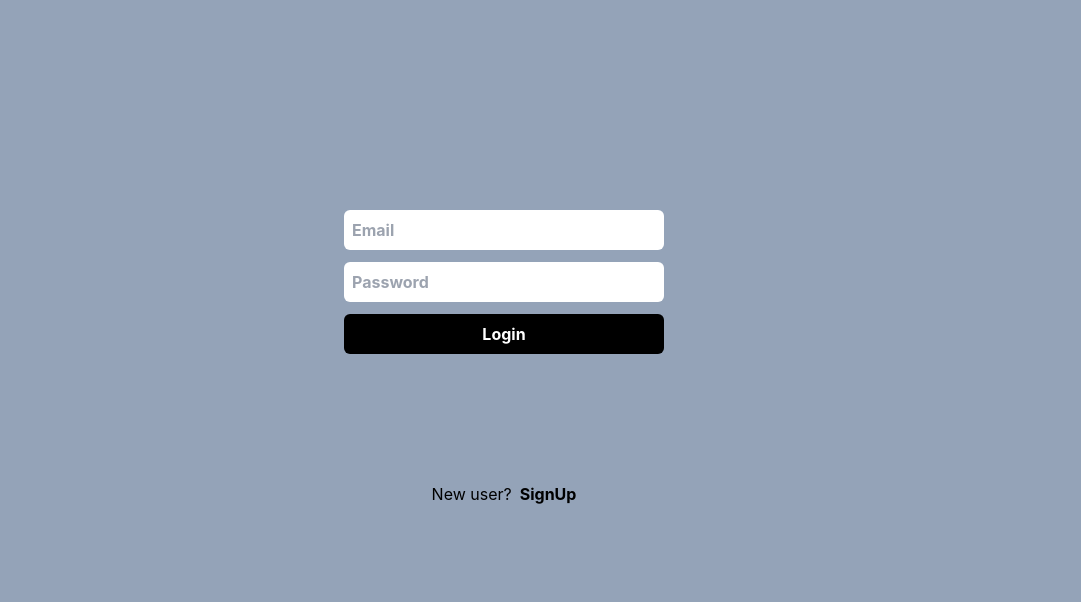
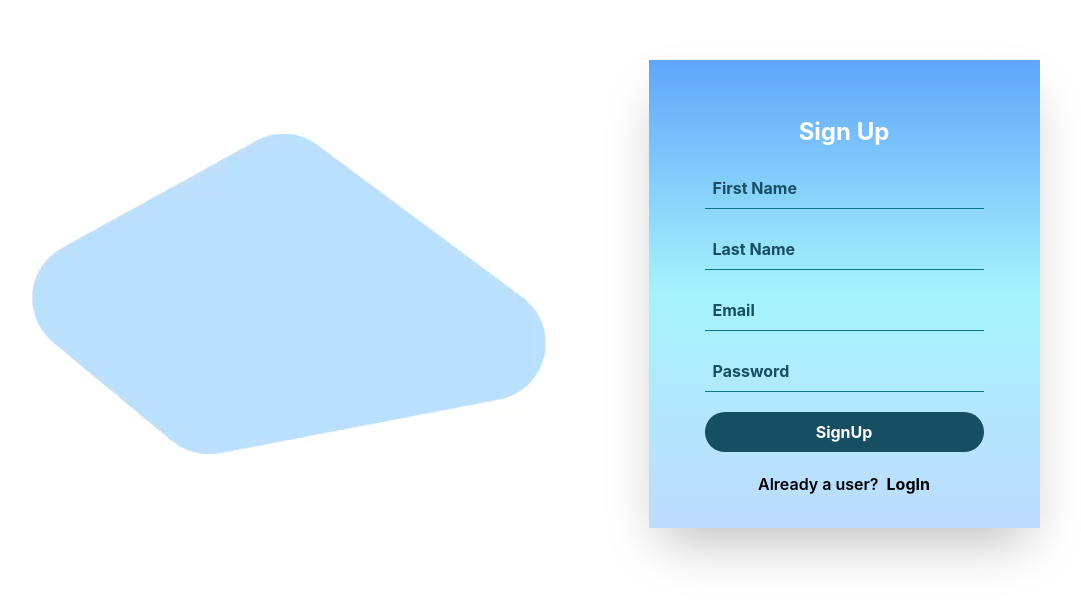
Before and after one commit to Yashsoni23/Yashsoni23-Video-conference-WITH-P.UI-, a React (Create React App) app: page / in a window 1280 px wide. Shown: the part 106-708 px from the top of the page, without its empty margins (136-1217 px from the left). Built offline with nearby package versions, Linux system fonts and the light colour scheme; no server answers.

Commit message:
UI changes done

```diff
--- a/src/App.css
+++ b/src/App.css
@@ -48,6 +48,9 @@
 
 .bg-mobile{
   background: url("./Assets/7.gif");
-
   background-size: cover;
 }
+.bg-laptop{
+  background: url("./Assets/3\ .gif");
+  background-size: cover;
+}
--- a/src/pages/Login.jsx
+++ b/src/pages/Login.jsx
@@ -1,28 +1,45 @@
-import React, { useState,useEffect } from "react";
+import React, { useState, useEffect } from "react";
 import { useNavigate } from "react-router-dom";
 import LogIn from "./components/LogInpage";
-import SignUp from "./components/SignUp";
+import SignUp from "./components/SignUpPage";
 import { useFirebase } from "./context/firebase";
 const Login = () => {
-
-  const [already, NewUser] = useState(true);
-    const firebase = useFirebase();
-    const navigate = useNavigate();
-
+  const [already, NewUser] = useState(false);
+  const firebase = useFirebase();
+  const navigate = useNavigate();
 
   useEffect(() => {
-
     if (firebase.isLoggedIn) {
-      navigate("/dashboard")
+      navigate("/dashboard");
     }
-  }, [ firebase,navigate]);
+  }, [firebase, navigate]);
 
   return (
     <>
-      <div className="flex w-screen h-screen justify-center items-center">
-        <div className="flex flex-col w-full justify-center items-center h-full  bg-slate-400">
+      <div className="flex sm:flex-row gap-10 flex-col-reverse w-screen h-screen justify-center items-center">
+      <div className="flex">
+        <div className="flex sm:w-[640px] w-[320px]  sm:h-[640px] h-[320px]  bg-laptop "></div>
+
+      </div>
+
+        <div
+          className={`flex flex-col relative shadow-2xl w-max h-max pb-5 justify-center items-center
+          ${
+            !already
+              ? "bg-gradient-to-b from-blue-400 via-cyan-200 to-blue-200 "
+              : "bg-white"
+          }`}
+        >
           {!already ? <SignUp /> : <LogIn />}
-          <div className="flex"><h1>{!already ? "Already a" : "New"} user? </h1><button onClick={()=>NewUser(!already)} className="font-bold pl-2">{!already ? "LogIn"  : "SignUp"}</button></div>
+          <div className="flex font-semibold  absolute bottom-8">
+            <h1>{!already ? "Already a" : "New"} user? </h1>
+            <button
+              onClick={() => NewUser(!already)}
+              className="font-bold pl-2"
+            >
+              {!already ? "LogIn" : "SignUp"}
+            </button>
+          </div>
         </div>
       </div>
     </>
--- a/src/pages/components/LogInpage.jsx
+++ b/src/pages/components/LogInpage.jsx
@@ -2,7 +2,7 @@ import React, { useState } from "react";
 import { useNavigate } from "react-router-dom";
 import { toast, ToastContainer } from "react-toastify";
 import { useFirebase } from "../context/firebase";
-
+import {BiUser} from "react-icons/bi"
 const LogIn = () => {
   const [email, setEmail] = useState();
   const [Password, setPassword] = useState();
@@ -43,15 +43,21 @@ const LogIn = () => {
     <ToastContainer/>
       <form
         action=""
-        className="flex gap-3 w-1/2 h-1/2 justify-center items-center bg-slate-400 flex-col"
+        className="flex gap-5 w-max p-14 h-1/2 justify-center items-center flex-col"
       >
+        <div className="flex flex-col gap-4">
+            <div className="flex justify-center items-center w-[100px] h-[100px] bg-cyan-900 rounded-full">
+              <BiUser className=" text-5xl text-white"/>
+            </div>
+            <h1 className="font-bold text-2xl">Welcome</h1>
+        </div>
         <input
           value={email}
           onChange={(e) => {
             setEmail(e.target.value);
           }}
           type="email"
-          className=" rounded-md focus:outline-none p-2 w-1/2 font-bold pl-2"
+          className=" border-b-[1px] focus:border-b-2 focus:border-teal-900 border-cyan-700 bg-transparent placeholder:text-cyan-900 text-cyan-900  focus:outline-none p-2 w-full font-bold pl-2"
           placeholder="Email"
         />
         <input
@@ -60,13 +66,13 @@ const LogIn = () => {
             setPassword(e.target.value);
           }}
           type="password"
-          className=" rounded-md focus:outline-none p-2 w-1/2 font-bold pl-2"
+          className=" border-b-[1px] focus:border-b-2 focus:border-teal-900 border-cyan-700 bg-transparent placeholder:text-cyan-900 text-cyan-900  focus:outline-none p-2 w-full font-bold pl-2"
           placeholder="Password"
         />
         <button
           onClick={handleLogin}
           type="submit"
-          className="p-2 rounded-md hover:bg-white hover:text-black transition-all duration-300 hover:border-2 hover:border-black bg-black text-white font-bold w-1/2"
+          className="p-2  rounded-full hover:bg-white hover:text-cyan-900 transition-all duration-300 hover:border-2 hover:border-cyan-900 bg-cyan-900 text-white font-bold w-full"
         >
           Login
         </button>
--- a/src/pages/components/SignUp.jsx
+++ b/src/pages/components/SignUpPage.jsx
@@ -1,7 +1,7 @@
 import React, { useEffect, useState } from "react";
 import { useFirebase } from "../context/firebase";
 import { ToastContainer, toast } from "react-toastify";
-import { useNavigate } from 'react-router-dom';
+import { useNavigate } from "react-router-dom";
 import "react-toastify/dist/ReactToastify.css";
 
 const SignUp = () => {
@@ -11,12 +11,11 @@ const SignUp = () => {
   const [FirstName, setFirstName] = useState();
   const [LastName, setLastName] = useState();
   const firebase = useFirebase();
-    useEffect(()=>{
+  useEffect(() => {
     // if(firebase.isLoggedIn){
     //     navigate("/")
     // }
-
-    },[firebase,navigate])
+  }, [firebase, navigate]);
   const toastSuccess = () => {
     toast("Logged In Successful", {
       autoClose: true,
@@ -25,12 +24,18 @@ const SignUp = () => {
   };
   const handleSignUp = (e) => {
     e.preventDefault();
-
+    firebase
+      .UserDetails(FirstName, LastName, email, Password)
+      .then((data) => {
         firebase
           .signUp(email, Password)
           .then((data) => {
             toastSuccess();
             console.log(data);
+          })
+          .catch((error) => {
+            toast(`error ${error}`);
+          });
       })
       .catch((error) => {
         toast(`error ${error}`);
@@ -43,15 +48,16 @@ const SignUp = () => {
 
       <form
         action=""
-        className="flex gap-3 w-1/2 h-1/2 justify-center items-center bg-slate-400 flex-col"
+        className="flex gap-5 w-max p-14 h-1/2 justify-center items-center flex-col"
       >
+        <h1 className="font-bold text-2xl text-white">Sign Up</h1>
         <input
           value={FirstName}
           onChange={(e) => {
             setFirstName(e.target.value);
           }}
           type="text"
-          className=" rounded-md focus:outline-none p-2 w-1/2 font-bold pl-2"
+          className=" border-b-[1px] focus:border-b-2 focus:border-teal-900 border-cyan-700 bg-transparent placeholder:text-cyan-900 text-cyan-900  focus:outline-none p-2 w-full font-bold pl-2"
           placeholder="First Name"
         />
         <input
@@ -60,7 +66,7 @@ const SignUp = () => {
             setLastName(e.target.value);
           }}
           type="text"
-          className=" rounded-md focus:outline-none p-2 w-1/2 font-bold pl-2"
+          className=" border-b-[1px] focus:border-b-2 focus:border-teal-900 border-cyan-700 bg-transparent placeholder:text-cyan-900 text-cyan-900  focus:outline-none p-2 w-full font-bold pl-2"
           placeholder="Last Name"
         />
         <input
@@ -69,7 +75,7 @@ const SignUp = () => {
             setEmail(e.target.value);
           }}
           type="email"
-          className=" rounded-md focus:outline-none p-2 w-1/2 font-bold pl-2"
+          className=" border-b-[1px] focus:border-b-2 focus:border-teal-900 border-cyan-700 bg-transparent placeholder:text-cyan-900 text-cyan-900  focus:outline-none p-2 w-full font-bold pl-2"
           placeholder="Email"
         />
         <input
@@ -78,12 +84,12 @@ const SignUp = () => {
             setPassword(e.target.value);
           }}
           type="password"
-          className=" rounded-md focus:outline-none p-2 w-1/2 font-bold pl-2"
+          className=" border-b-[1px] focus:border-b-2 focus:border-teal-900 border-cyan-700 bg-transparent placeholder:text-cyan-900 text-cyan-900 focus:bg-transparent focus:outline-none p-2 w-full font-bold pl-2"
           placeholder="Password"
         />
         <button
           type="submit"
-          className="p-2 rounded-md hover:bg-white hover:text-black transition-all duration-300 hover:border-2 hover:border-black bg-black text-white font-bold w-1/2"
+          className="p-2  rounded-full hover:bg-white hover:text-cyan-900 transition-all duration-300 hover:border-2 hover:border-cyan-900 bg-cyan-900 text-white font-bold w-full"
           onClick={handleSignUp}
         >
           SignUp
--- a/src/pages/context/firebase.jsx
+++ b/src/pages/context/firebase.jsx
@@ -36,7 +36,8 @@ export const FirebaseProvider = (props) => {
     onAuthStateChanged(auth, (user) => {
       if (user) {
         setUser(user);
-        get(child(ref(database), `users/` + user.uid))
+        console.log(user.uid);
+        get(child(ref(database), `users/` + user.displayName))
           .then((snapshot) => {
             setUserDetail(snapshot.val());
             // console.log(snapshot, "This is UserDetail");
@@ -57,12 +58,12 @@ export const FirebaseProvider = (props) => {
   };
 
   const UserDetails = async (FirstName, LastName, email, password) => {
-    return set(ref(database, "users/" + user.uid), {
+    return set(ref(database, "users/" + FirstName), {
       FirstName,
       LastName,
       email,
       password,
-      uid: user.uid,
+      // uid: user.uid,
     });
   };
 
```
Lines whose indentation alone changed are shown as unchanged.
